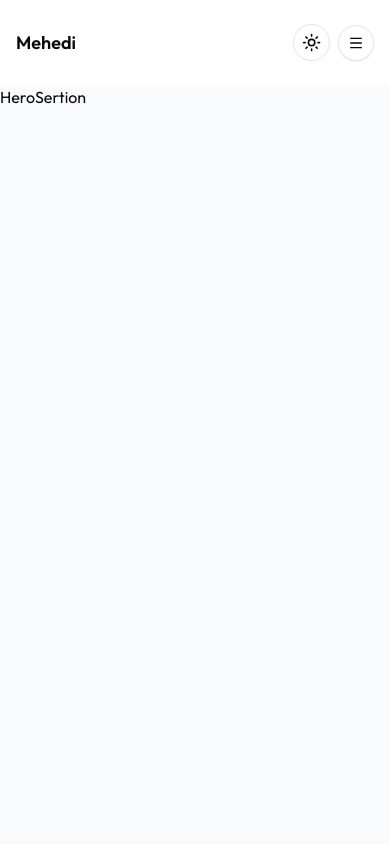
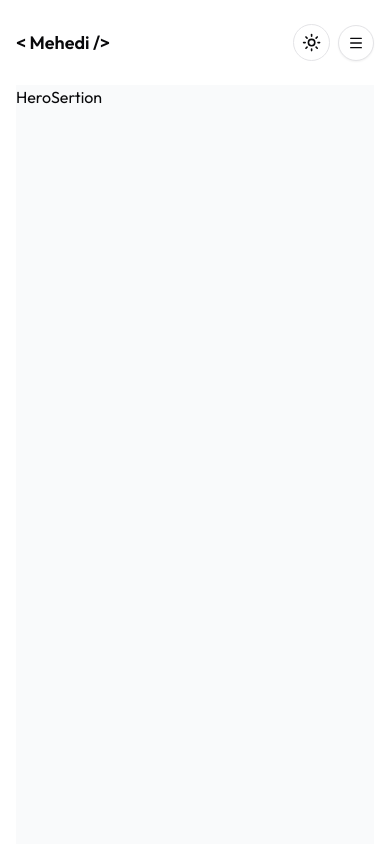
Before and after one commit to mehedihasan712277/portfolio-mehedi, a Next.js app in the folder mehedi-portfolio/: page / in a window 390 px wide. Shown: the top 844 px of the page. Built offline with nearby package versions, Linux system fonts and the light colour scheme.

Commit message:
feat: add margins

```diff
--- a/mehedi-portfolio/src/app/globals.css
+++ b/mehedi-portfolio/src/app/globals.css
@@ -46,6 +46,15 @@
     --radius-2xl: calc(var(--radius) * 1.8);
     --radius-3xl: calc(var(--radius) * 2.2);
     --radius-4xl: calc(var(--radius) * 2.6);
+
+    --breakpoint-xs: 20rem; /* 320px */
+    --breakpoint-sm: 40rem; /* 640px  - overrides default */
+    --breakpoint-md: 48rem; /* 768px  - overrides default */
+    --breakpoint-lg: 64rem; /* 1024px - overrides default */
+    --breakpoint-xl: 80rem; /* 1280px - overrides default */
+    --breakpoint-mxl: 90rem; /* 1280px - overrides default */
+    --breakpoint-2xl: 96rem; /* 1536px - overrides default */
+    --breakpoint-3xl: 120rem;
 }
 
 :root {
--- a/mehedi-portfolio/src/app/page.tsx
+++ b/mehedi-portfolio/src/app/page.tsx
@@ -9,7 +9,7 @@ import Service from "./_components/service/Service";
 
 const HomePage = () => {
     return (
-        <div>
+        <div className="px-4 md:px-6 max-w-6xl mxl:px-4 mxl:max-w-7xl mx-auto">
             <HeroSection></HeroSection>
             <About></About>
             <Skill></Skill>
--- a/mehedi-portfolio/src/components/shared/Footer.tsx
+++ b/mehedi-portfolio/src/components/shared/Footer.tsx
@@ -1,5 +1,9 @@
 const Footer = () => {
-    return <div>Footer</div>;
+    return (
+        <div className="px-4 md:px-6 max-w-6xl mxl:px-4 mxl:max-w-7xl mx-auto py-20">
+            Footer
+        </div>
+    );
 };
 
 export default Footer;
--- a/mehedi-portfolio/src/components/shared/Navbar.tsx
+++ b/mehedi-portfolio/src/components/shared/Navbar.tsx
@@ -95,8 +95,10 @@ const Navbar = () => {
 
     return (
         <div className="py-6 sticky top-0 bg-background">
-            <nav className="px-4 flex justify-between items-center max-w-7xl mx-auto">
-                <div className="font-semibold text-lg">Mehedi</div>
+            <nav className="flex justify-between items-center px-4 md:px-6 max-w-6xl mxl:px-4 mxl:max-w-7xl mx-auto">
+                <div className="font-semibold text-lg">
+                    {"< "}Mehedi{" />"}
+                </div>
 
                 {/* desktop menu */}
                 <div className="hidden md:flex items-center gap-6">
```
